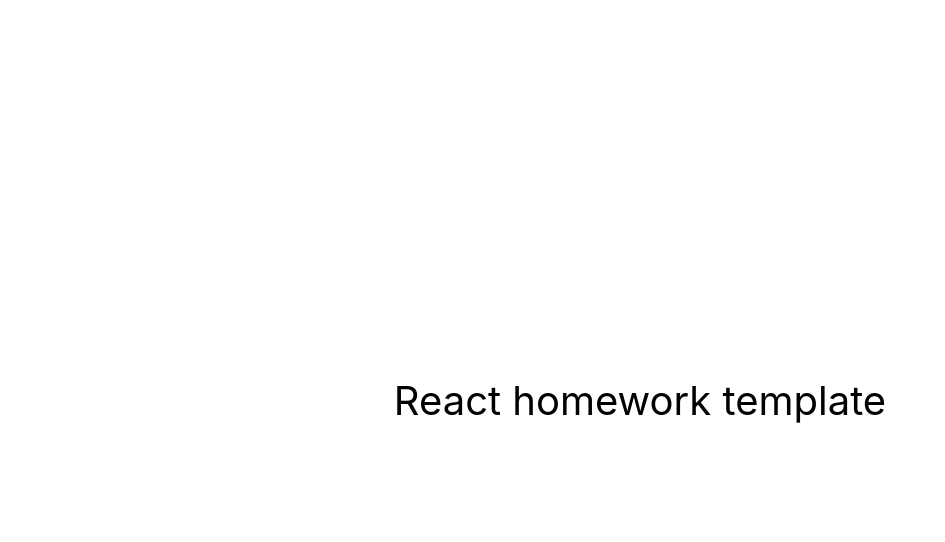
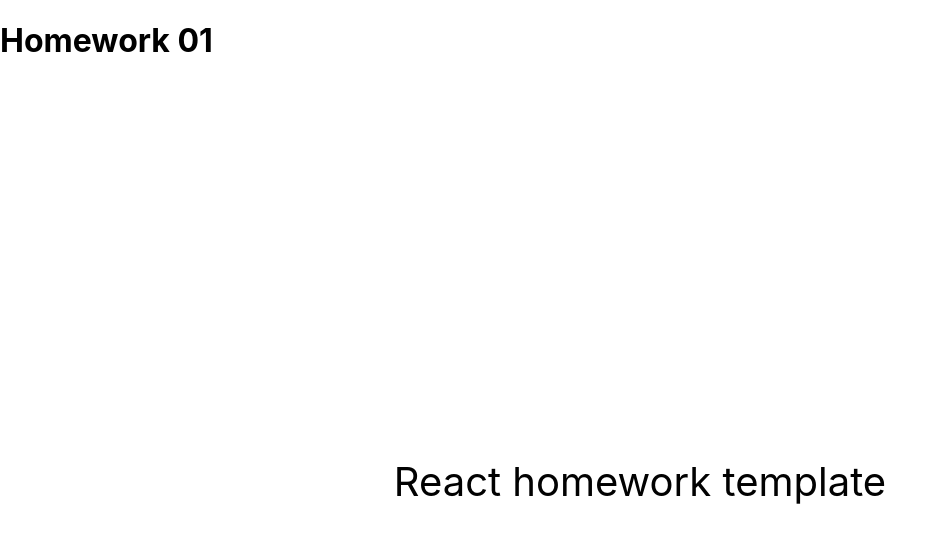
Before and after one commit to MikiUA/goit-react-hw-01-components, a React (Create React App) app: page / in a window 1280 px wide. Shown: the top 542 px of the page, without its empty margins (0-945 px from the left). Built offline with nearby package versions, Linux system fonts and the light colour scheme.

Commit message:
Update index.js

```diff
--- a/src/index.js
+++ b/src/index.js
@@ -5,6 +5,7 @@
 
 ReactDOM.createRoot(document.getElementById('root')).render(
   <React.StrictMode>
+    <h1> Homework 01 </h1>
     <App />
   </React.StrictMode>
 );
```
